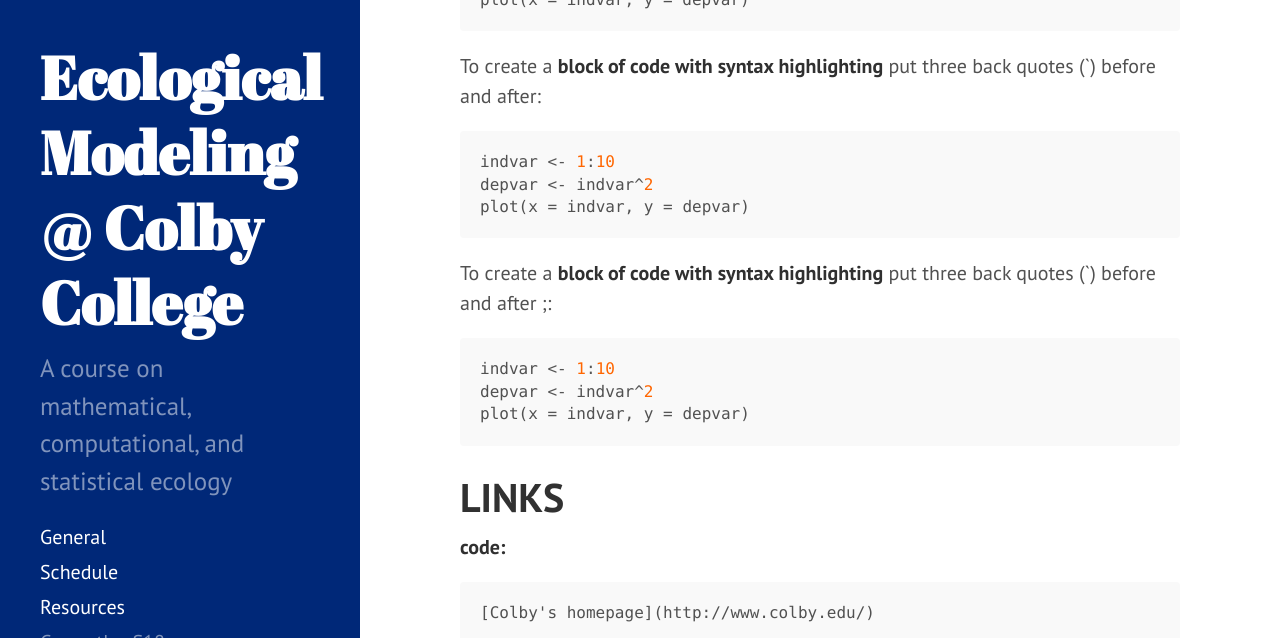
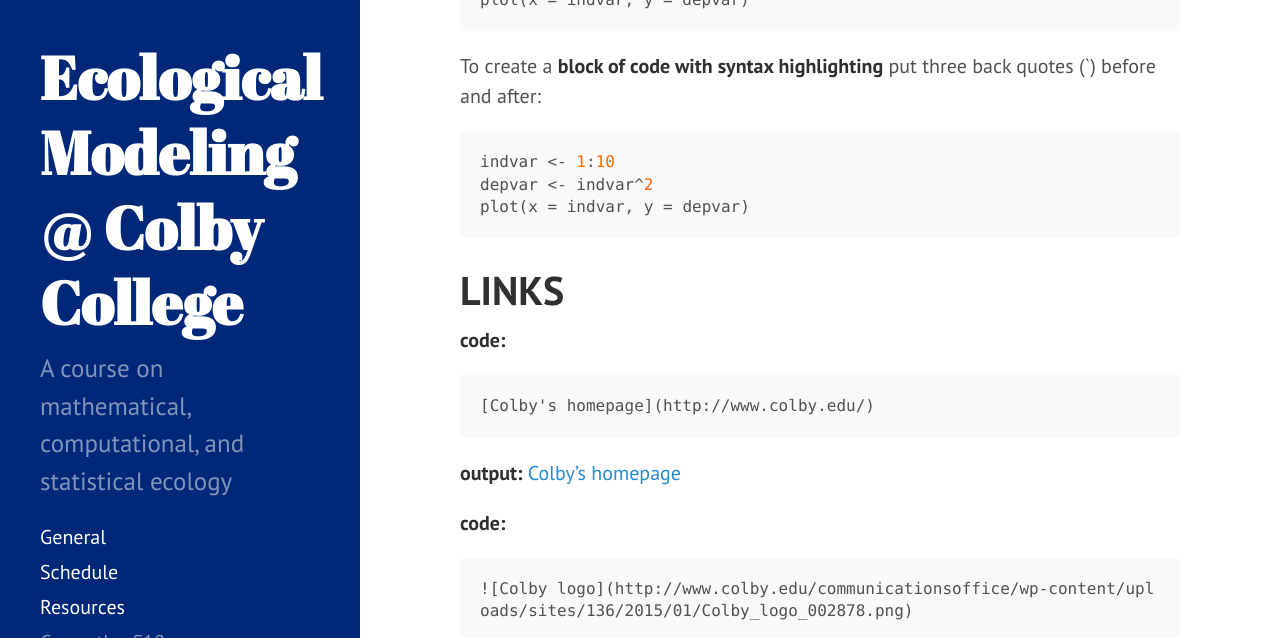
Before and after one commit to ColbyEcology/BI382_2018_Spring, a Jekyll site: the page built from Misc/CMsMarkdown.md, in a window 1280 px wide and 900 px high, scrolled down 3120 px, cut to the strip 0-638 px from the top of the window. Built offline with Jekyll 4.4.1, drawn with Linux system fonts in a browser that asks for light colours.

Commit message:
pushing Friday's work

````diff
--- a/Misc/CMsMarkdown.md
+++ b/Misc/CMsMarkdown.md
@@ -104,19 +104,11 @@
  ```
 
 To create a **block of code with syntax highlighting** put three back quotes (`) before and after:
- ```R
-indvar <- 1:10
-depvar <- indvar^2
-plot(x = indvar, y = depvar)
- ```
-
-To create a **block of code with syntax highlighting** put three back quotes (`) before and after ;:
  ```r
 indvar <- 1:10
 depvar <- indvar^2
 plot(x = indvar, y = depvar)
  ```
-
 
 <a name="LINKS"></a>
 # LINKS
````
